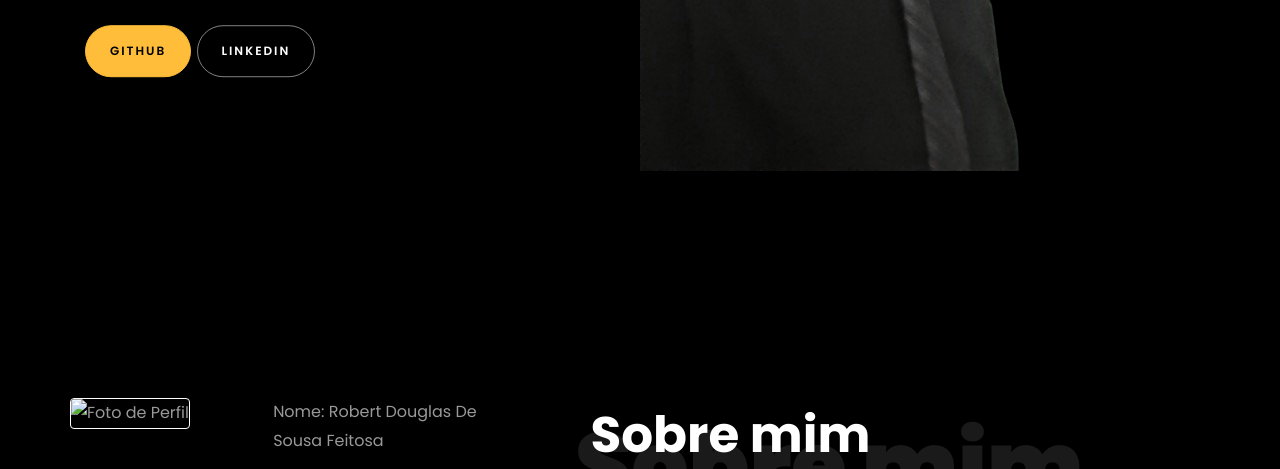
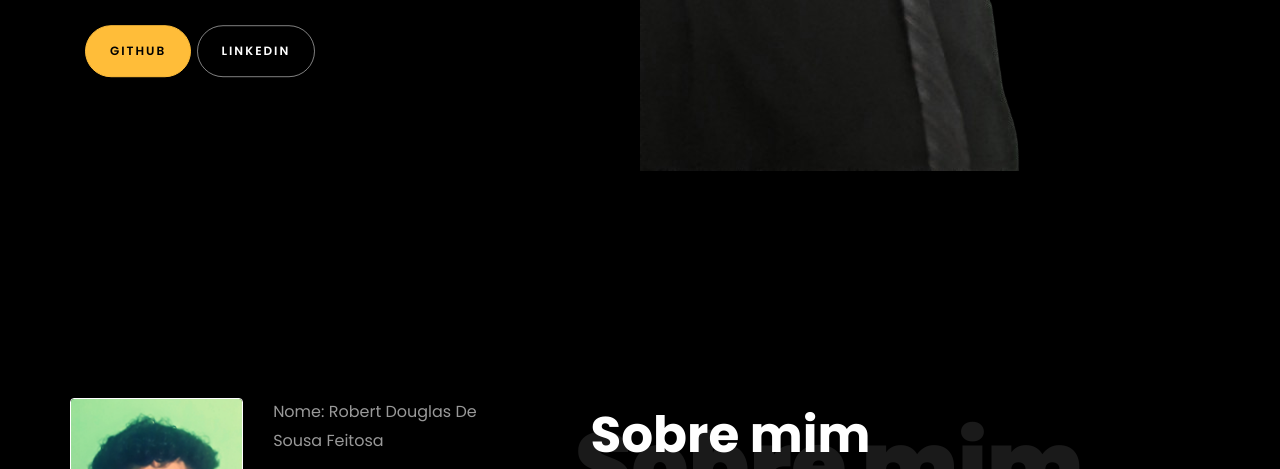
Before and after one commit to robertdouglasaimon/portfolio-r.douglas, a plain HTML site: page index.html in a window 1280 px wide. Shown: the part 464-933 px from the top of the page. Drawn offline with Linux system fonts and the light colour scheme; files whose address does not match are found by name.

Commit message:
Update index.html

```diff
--- a/index.html
+++ b/index.html
@@ -226,7 +226,7 @@
                   <div class="row">
                     <div class="col-sm-6 col-md-5">
                       <div class="about-img">
-                        <img src="../Portfolio-main/src/images/perfil1.jpg" class="img-fluid rounded b-shadow-a border border-white" alt="Foto de Perfil">
+                        <img src="src/images/perfil1.jpg" class="img-fluid rounded b-shadow-a border border-white">
                       </div>
                     </div>
                     <!-- Detalhes ao lado da imagem do perfil -->
```
